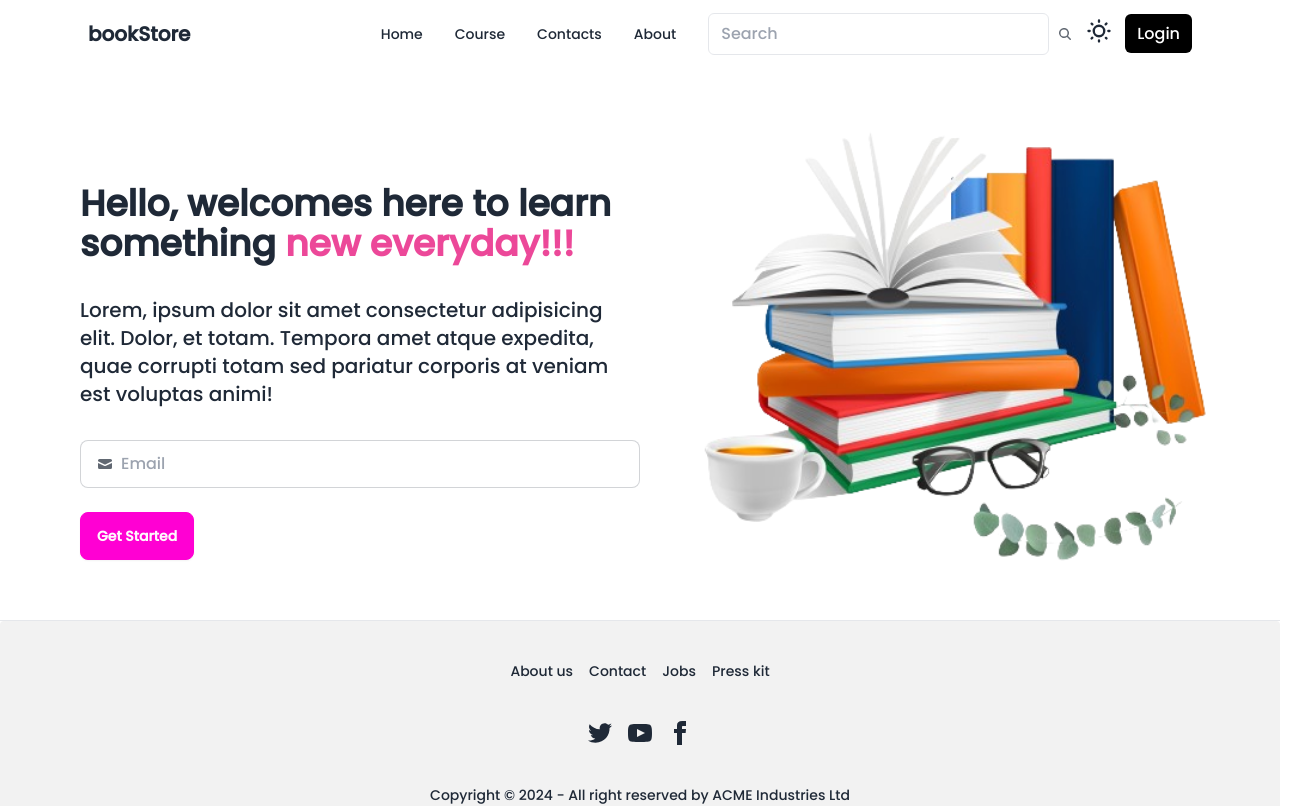
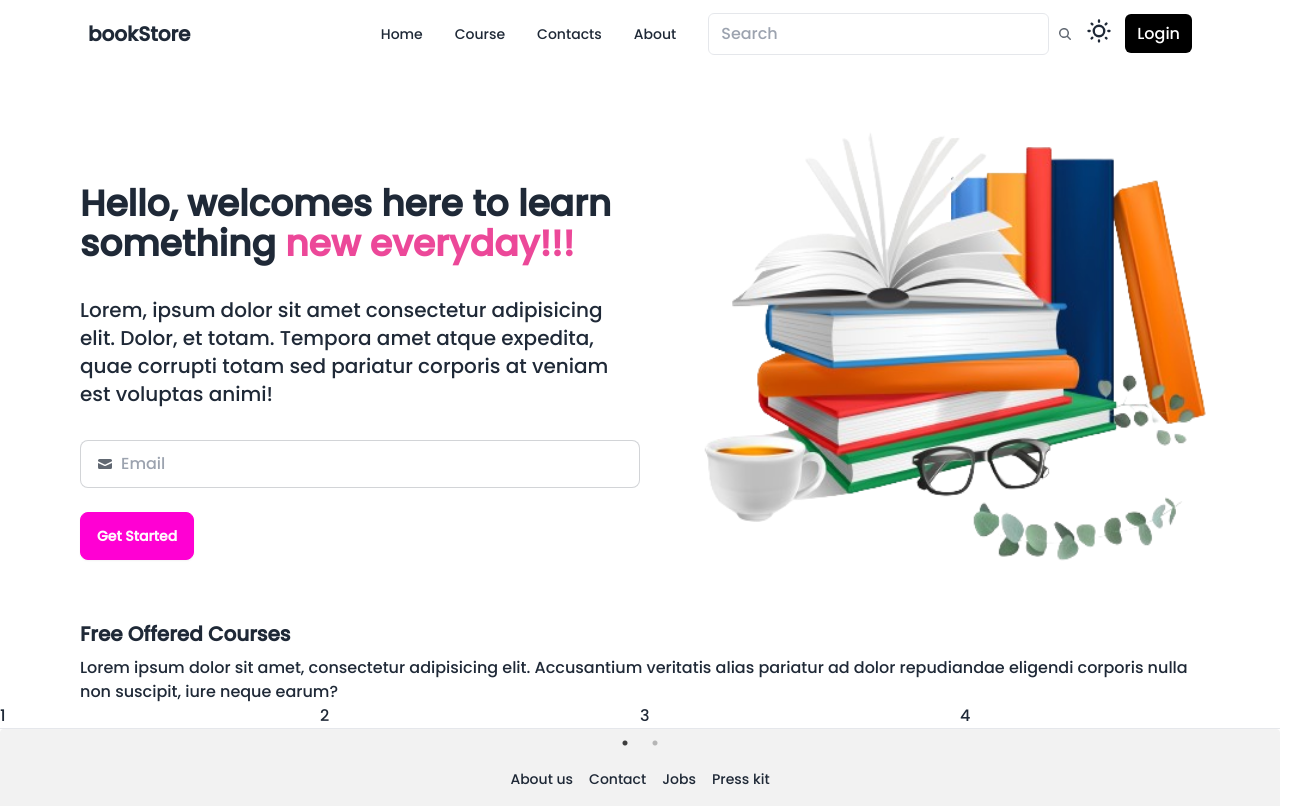
Before and after one commit to gaurav31120/MERN-bookstore, a React (Vite) app in the folder Frontend/: page / in a window 1280 px wide. Shown: the top 806 px of the page, 1305 px wide, since content can reach past the window. Built offline with nearby package versions, Linux system fonts and the light colour scheme.

Commit message:
8 importing react slick and slider

```diff
--- a/Frontend/package.json
+++ b/Frontend/package.json
@@ -11,7 +11,9 @@
   },
   "dependencies": {
     "react": "^18.3.1",
-    "react-dom": "^18.3.1"
+    "react-dom": "^18.3.1",
+    "react-slick": "^0.30.2",
+    "slick-carousel": "^1.8.1"
   },
   "devDependencies": {
     "@eslint/js": "^9.15.0",
--- a/Frontend/src/App.jsx
+++ b/Frontend/src/App.jsx
@@ -3,12 +3,14 @@
 import Navbar from "./components/Navbar";
 import Banner from "./components/Banner";
 import Footer from "./components/Footer";
+import Freebook from "./components/Freebook";
 
 function App() {
   return (
     <>
       <Navbar />
       <Banner />
+      <Freebook />
       <Footer />
     </>
   );
--- a/Frontend/src/components/Freebook.jsx
+++ b/Frontend/src/components/Freebook.jsx
@@ -1,9 +1,89 @@
 // import React from 'react'
+import "slick-carousel/slick/slick.css";
+import "slick-carousel/slick/slick-theme.css";
+import Slider from "react-slick";
 
+// import list from "../../public/list.json";
 function Freebook() {
+//   const filterData = list.filter((data) => data.category === "Free");
+
+  var settings = {
+    dots: true,
+    infinite: false,
+    speed: 500,
+    slidesToShow: 4,
+    slidesToScroll: 4,
+    initialSlide: 0,
+    responsive: [
+      {
+        breakpoint: 1024,
+        settings: {
+          slidesToShow: 3,
+          slidesToScroll: 3,
+          infinite: true,
+          dots: true,
+        },
+      },
+      {
+        breakpoint: 600,
+        settings: {
+          slidesToShow: 2,
+          slidesToScroll: 2,
+          initialSlide: 2,
+        },
+      },
+      {
+        breakpoint: 480,
+        settings: {
+          slidesToShow: 1,
+          slidesToScroll: 1,
+        },
+      },
+    ],
+  };
+
   return (
-    <div>Freebook</div>
-  )
+    <>
+      <div className="max-w-screen-2xl container mx-auto md:px-20 px-4">
+        <h1 className="font-semibold text-xl pb-2">Free Offered Courses</h1>
+        <p>
+          Lorem ipsum dolor sit amet, consectetur adipisicing elit. Accusantium
+          veritatis alias pariatur ad dolor repudiandae eligendi corporis nulla
+          non suscipit, iure neque earum?
+        </p>
+      </div>
+      <div>
+        <div className="slider-container">
+          <Slider {...settings}>
+            <div>
+              <h3>1</h3>
+            </div>
+            <div>
+              <h3>2</h3>
+            </div>
+            <div>
+              <h3>3</h3>
+            </div>
+            <div>
+              <h3>4</h3>
+            </div>
+            <div>
+              <h3>5</h3>
+            </div>
+            <div>
+              <h3>6</h3>
+            </div>
+            <div>
+              <h3>7</h3>
+            </div>
+            <div>
+              <h3>8</h3>
+            </div>
+          </Slider>
+        </div>
+      </div>
+    </>
+  );
 }
 
-export default Freebook
+export default Freebook;
```
Also changed, not shown: 1 other file (tests, documents, lock files or other folders).
